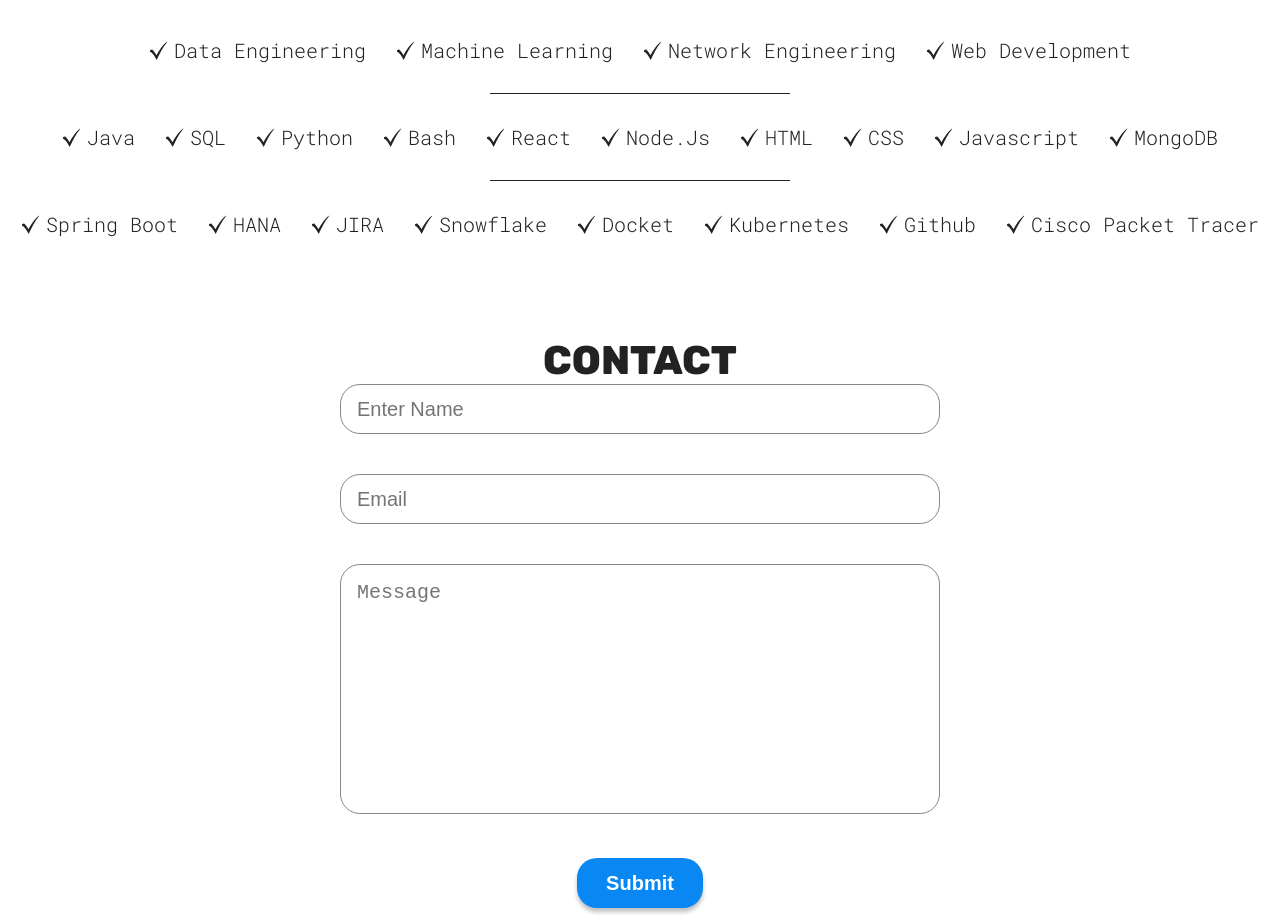
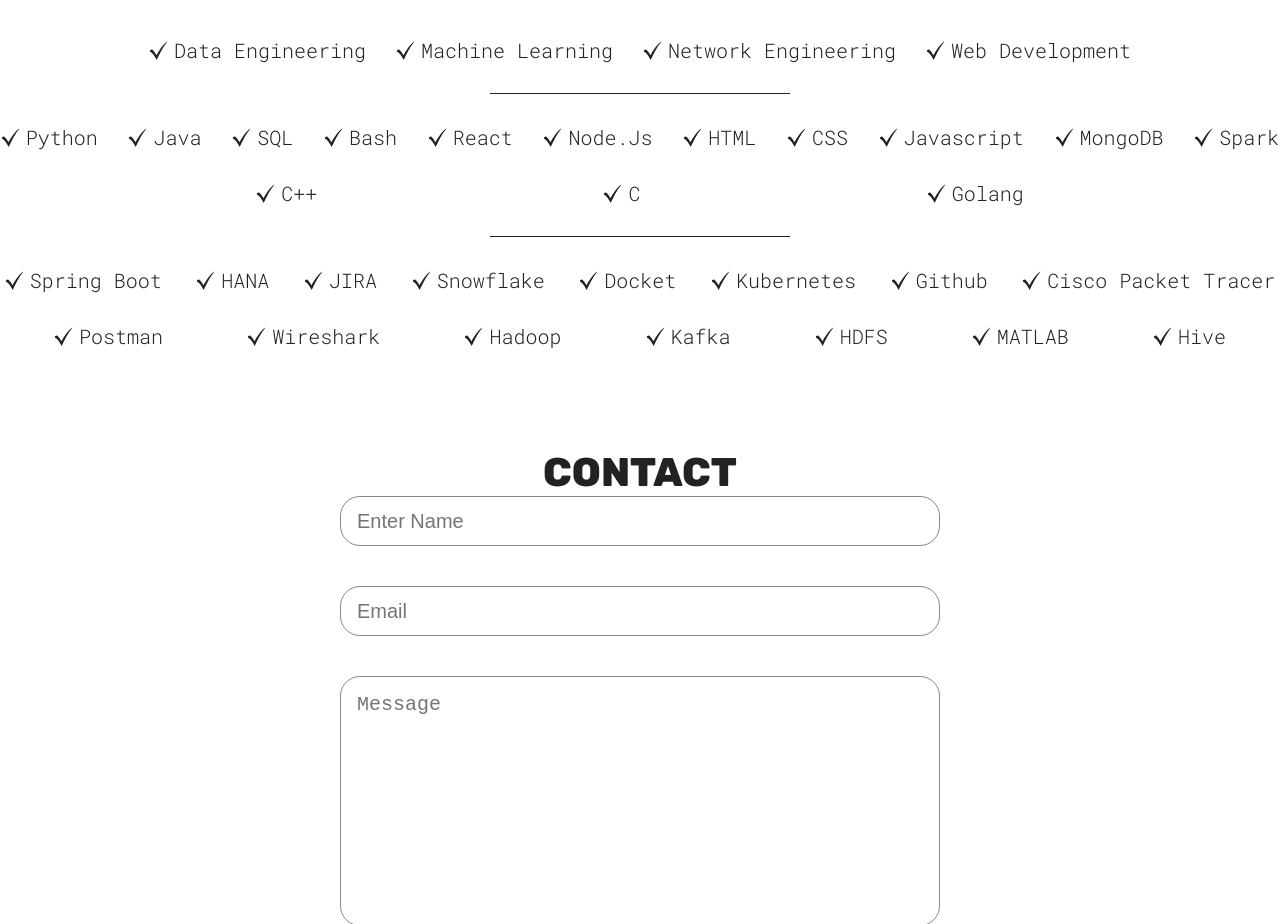
Before and after one commit to RajAdroja/RajAdroja.github.io, a React (Vite) app: page / in a window 1280 px wide. Shown: the part 2700-3624 px from the top of the page. Built offline with nearby package versions, Linux system fonts and the light colour scheme.

Commit message:
fixing section bugs

```diff
--- a/src/App.jsx
+++ b/src/App.jsx
@@ -13,7 +13,5 @@
   <Contact/>
   <Footer/>
   </>;
-
 }
-
 export default App;
--- a/src/sections/Projects/Projects.jsx
+++ b/src/sections/Projects/Projects.jsx
@@ -16,7 +16,7 @@
 
 function Projects() {
   return (
-    <seciton id="projects" className={styles.container}>
+    <section id="projects" className={styles.container}>
         <h1 className="sectionTitle">Academic Projects</h1>
         <div className={styles.projectContainer}>
           <ProjectCard src={viberr} link={"https://github.com/RajAdroja/Automatic-colorization-using-auto-encoder"} h3={"DL Project"} p={"Automatic Colorization"}/>
@@ -42,7 +42,7 @@
         <ProjectCard src={dockerlogo} link={"https://github.com/RajAdroja/CMPE272-Assignment-1-Hello-Service"} h3={"Hello World "} p={"Docker Kubernetes practice"}/>
         <ProjectCard src={crudlogo} link={"https://github.com/RajAdroja/CMPE272-Assignment-2-Building-serverless-application"} h3={"Serverless App"} p={"Simple CRUD"}/>
         </div>
-    </seciton>
+    </section>
 
   )
 }
--- a/src/sections/Skills/Skills.jsx
+++ b/src/sections/Skills/Skills.jsx
@@ -19,9 +19,9 @@
         </div>
         <hr />
         <div className={styles.skillList}>
+            <SkillList src={checkMarkIcon} skill="Python"/>
             <SkillList src={checkMarkIcon} skill="Java"/>
             <SkillList src={checkMarkIcon} skill="SQL"/>
-            <SkillList src={checkMarkIcon} skill="Python"/>
             <SkillList src={checkMarkIcon} skill="Bash"/>
             <SkillList src={checkMarkIcon} skill="React"/>
             <SkillList src={checkMarkIcon} skill="Node.Js"/>
@@ -29,8 +29,10 @@
             <SkillList src={checkMarkIcon} skill="CSS"/>
             <SkillList src={checkMarkIcon} skill="Javascript"/>
             <SkillList src={checkMarkIcon} skill="MongoDB"/>
-
-
+            <SkillList src={checkMarkIcon} skill="Spark"/>
+            <SkillList src={checkMarkIcon} skill="C++"/>
+            <SkillList src={checkMarkIcon} skill="C"/>
+            <SkillList src={checkMarkIcon} skill="Golang"/>
         </div>
         <hr />
         <div className={styles.skillList}>
@@ -43,9 +45,15 @@
             <SkillList src={checkMarkIcon} skill="Kubernetes"/>
             <SkillList src={checkMarkIcon} skill="Github"/>
             <SkillList src={checkMarkIcon} skill="Cisco Packet Tracer"/>
+            <SkillList src={checkMarkIcon} skill="Postman"/>
+            <SkillList src={checkMarkIcon} skill="Wireshark"/>
+            <SkillList src={checkMarkIcon} skill="Hadoop"/>
+            <SkillList src={checkMarkIcon} skill="Kafka"/>
+            <SkillList src={checkMarkIcon} skill="HDFS"/>
+            <SkillList src={checkMarkIcon} skill="MATLAB"/>
+            <SkillList src={checkMarkIcon} skill="Hive"/>
         </div>
     </section>
   );
 }
-
 export default Skills;
```
Also changed, not shown: src/assets/accenturelogo.webp (added).
